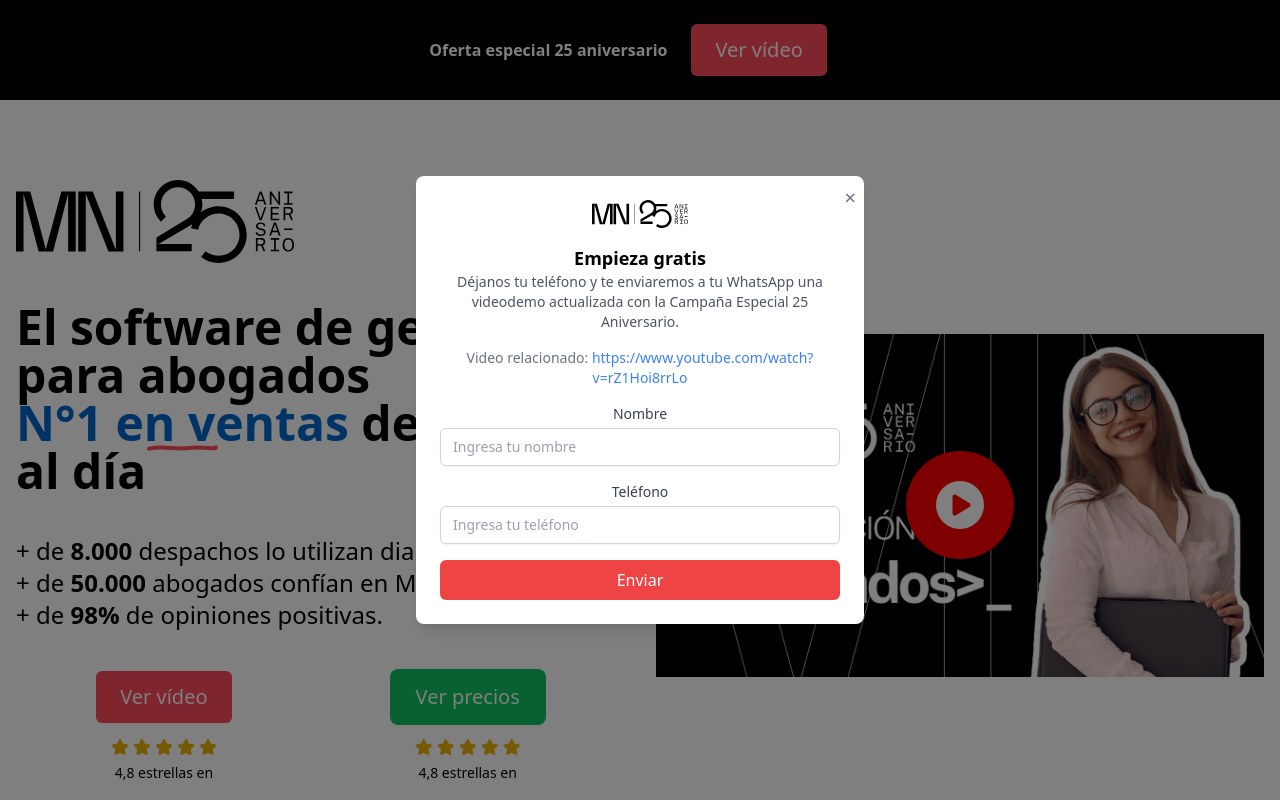
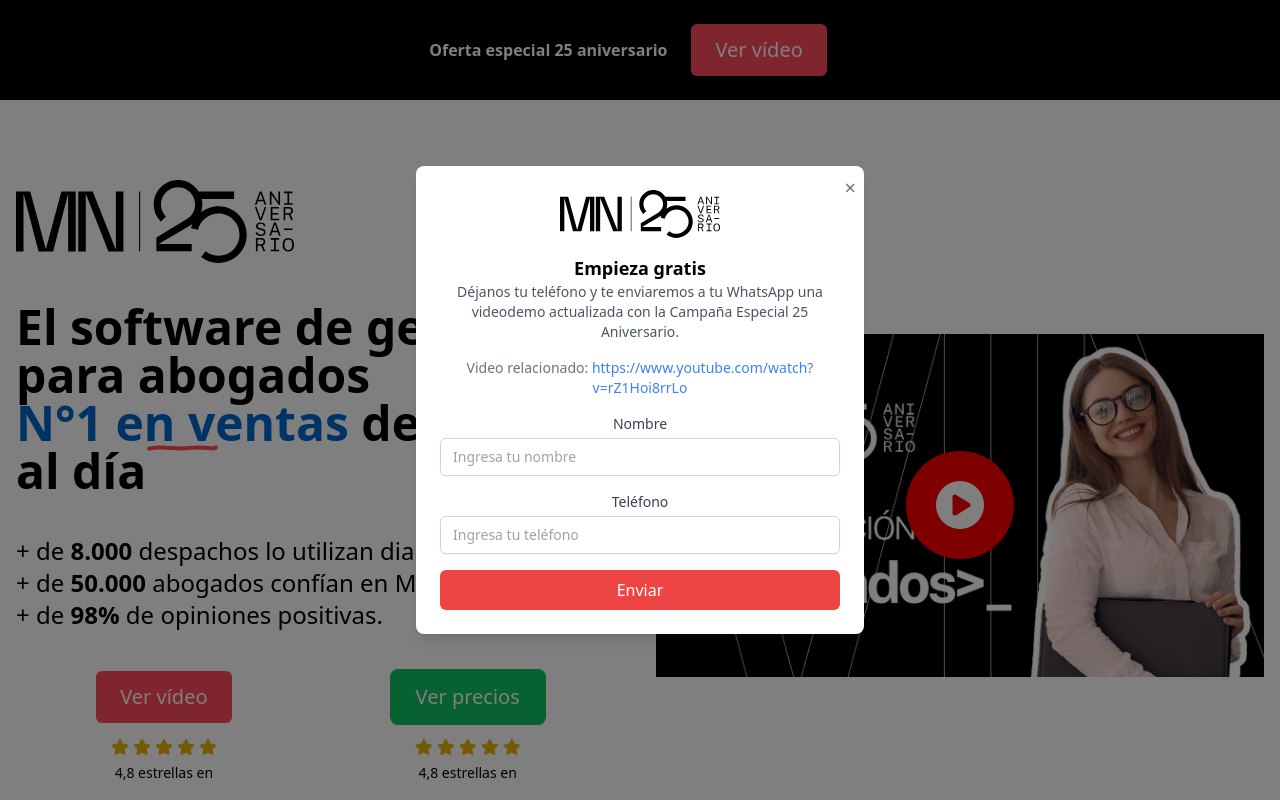
Before and after one commit to V1ch1/Front-MnProgram, a React (Vite) app: page /software-abogados-mk in a window 1280 px wide. Both pictures are taken after a click on the button "Ver precios". Shown: the top 800 px of the page. Built offline with nearby package versions, Linux system fonts and the light colour scheme.

Commit message:
FIX Reviews

```diff
--- a/src/components/forms/FormPopup.tsx
+++ b/src/components/forms/FormPopup.tsx
@@ -26,7 +26,7 @@ const FormPopup: React.FC<FormPopupProps> = ({ videoUrl, closePopup }) => {
 
         {/* Contenido del formulario */}
         <div className="popup-header text-center mb-4">
-          <img src={logoMn} alt="Logo" className="w-24 mx-auto mb-4" />
+          <img src={logoMn} alt="Logo" className="w-40 mx-auto mb-4" />
           <h2 className="text-lg font-bold">Empieza gratis</h2>
           <p className="text-gray-600 text-sm">
             Déjanos tu teléfono y te enviaremos a tu WhatsApp una videodemo
--- a/src/components/reviews/Reviews.tsx
+++ b/src/components/reviews/Reviews.tsx
@@ -96,7 +96,7 @@ const Reviews: React.FC<ReviewsProps> = ({ reviews }) => {
         </div>
 
         {/* Columna derecha (Slider de opiniones) */}
-        <div className="space-y-6">
+        <div className="space-y-6 ">
           <CustomerSlider reviews={reviews} />
         </div>
       </div>
--- a/src/data/data.ts
+++ b/src/data/data.ts
@@ -110,12 +110,12 @@ const pageData: PageDataRecord = {
       },
       {
         text1: "Abogado 2",
-        image: "https://via.placeholder.com/150",
+        image: "/src/assets/logoGoogle.png",
         text2: "Muy satisfecho",
       },
       {
-        text1: "Cliente 3",
-        image: "https://via.placeholder.com/150",
+        text1: "Abogado 3",
+        image: "/src/assets/logoGoogle.png",
         text2: "Recomiendo mucho",
       },
     ],
```
